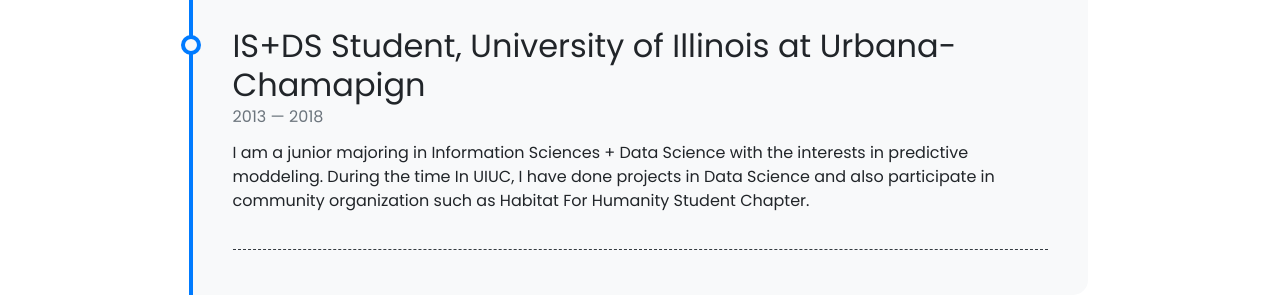
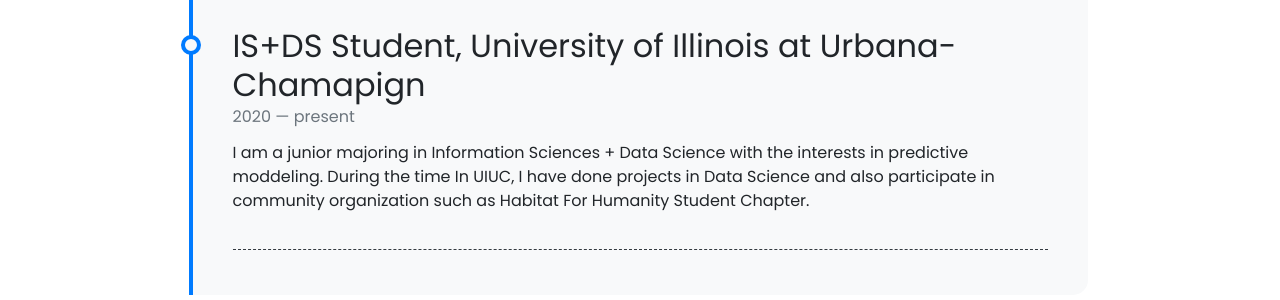
Before and after one commit to Donlapun/donlapun.github.io, a Jekyll site: the page built from pages/about.md, in a window 1280 px wide. Shown: the part 819-1119 px from the top of the page. Built offline with Jekyll 4.4.1, drawn with Linux system fonts in a browser that asks for light colours; nearby versions of some CDN libraries.

Commit message:
Update timeline.yml

```diff
--- a/_data/timeline.yml
+++ b/_data/timeline.yml
@@ -4,8 +4,8 @@
   description: I assist and monitor students during the 1 hour and 50 minutes lab discussion every week. Furthermore, I grade the weekly assignments and provide feedback to 90 students.
 
 - title:  IS+DS Student, University of Illinois at Urbana-Chamapign
-  from: 2013
-  to: 2018
+  from: 2020
+  to: present
   description: I am a junior majoring in Information Sciences + Data Science with the interests in predictive moddeling.
                 During the time In UIUC, I have done projects in Data Science and also participate in community organization
                 such as Habitat For Humanity Student Chapter.
```
